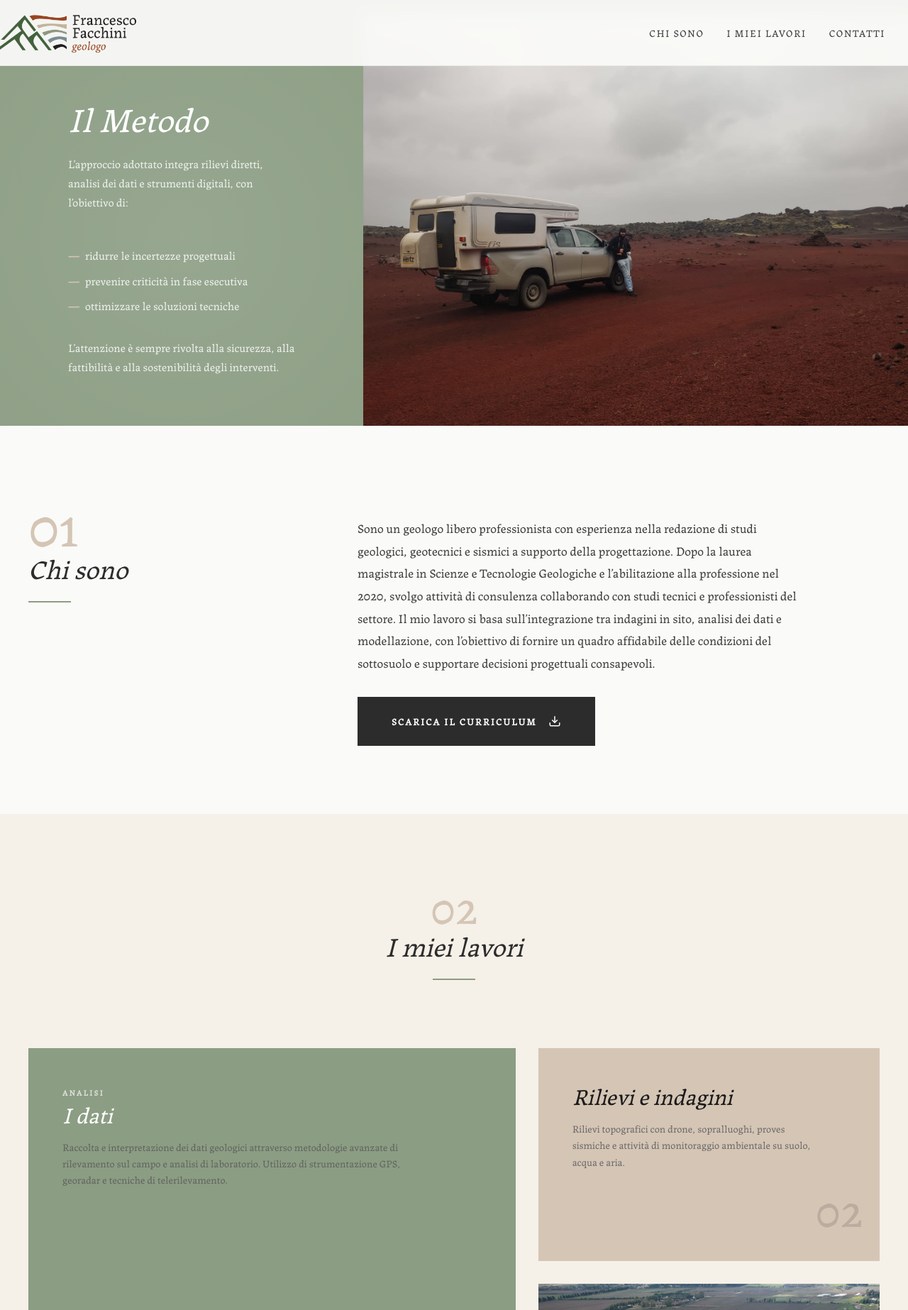
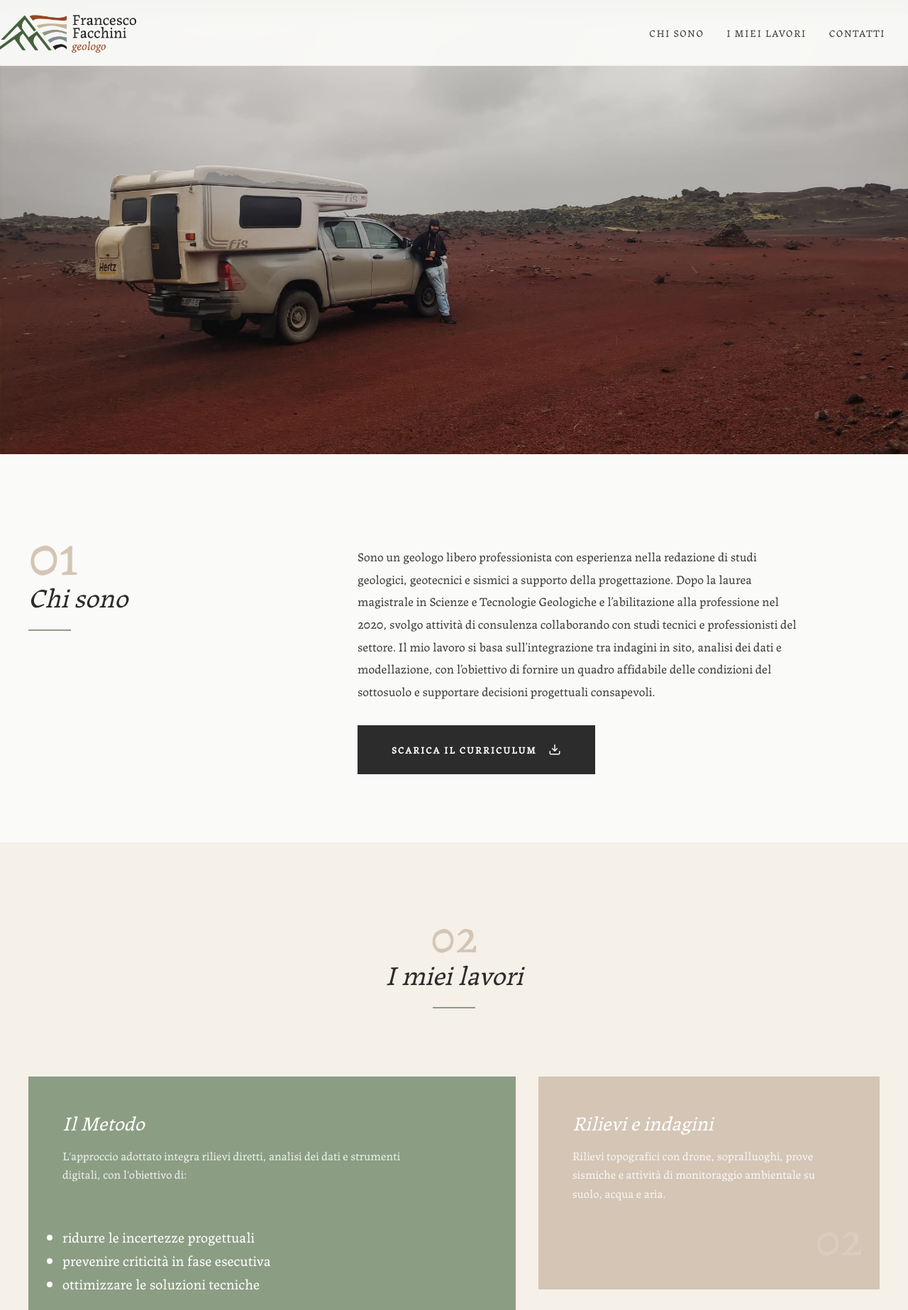
Before and after one commit to edoardo-nicoli03/Francesco_Facchini.website, a plain HTML site: page sito_Francesco_Facchini/index.html in a window 1280 px wide. Shown: the top 1846 px of the page at 71% size. Drawn offline with Linux system fonts and the light colour scheme.

Commit message:
Sezione i miei lavori messa apposto

```diff
--- a/sito_Francesco_Facchini/index.html
+++ b/sito_Francesco_Facchini/index.html
@@ -48,34 +48,15 @@
          HERO SECTION - Editorial Split Layout
          ============================================ -->
     <header class="hero" id="hero">
-        <div class="hero-content">
-            <span class="hero-label"></span>
-            <h1 class="hero-title">Il Metodo</h1>
-            <p class="hero-subtitle">
-                L’approccio adottato integra rilievi diretti, analisi dei dati e strumenti digitali, con l’obiettivo di:
-                </p>
-                <ul class="hero-list">
-                    <li> ridurre le incertezze progettuali </li>
-                    <li> prevenire criticità in fase esecutiva </li>
-                    <li> ottimizzare le soluzioni tecniche </li>
 
-                </ul>
-                <p class="hero-subtitle last paragraph">
-
-                L’attenzione è sempre rivolta alla sicurezza, alla fattibilità e alla sostenibilità degli interventi.
-
-                </p>
-
-        </div>
-
-<div class="hero-image-slider-wrapper">
-    <div class="hero-image-slider">
+    <div class="hero-image-slider-wrapper">
+      <div class="hero-image-slider">
         <img src="assets/Hero_img.jpeg" alt="Vista 1" class="slider-image">
         <img src="assets/strada dall'alto.jpeg" alt="Vista 2" class="slider-image">
         <img src="assets/foto pino.jpeg" alt="Vista 3" class="slider-image">
+     </div>
     </div>
-</div>
-    </header>
+     </header>
 
     <!-- ============================================
          SECTION 1 - Chi Sono (About)
@@ -119,14 +100,15 @@
                 <article class="project-card project-card--large project-card--sage">
                     <div class="project-card-inner">
                         <div>
-                            <span class="project-label">Analisi</span>
-                            <h3 class="project-title">I dati</h3>
+
+                            <h3 class="project-title">Il Metodo</h3>
                             <p class="project-description">
-                                Raccolta e interpretazione dei dati geologici attraverso
-                                metodologie avanzate di rilevamento sul campo e analisi
-                                di laboratorio. Utilizzo di strumentazione GPS,
-                                georadar e tecniche di telerilevamento.
-                            </p>
+                                L'approccio adottato integra rilievi diretti, analisi dei dati e strumenti digitali, con l'obiettivo di:
+                                </p>
+                                <ul class ="project-list">
+                                    <li>ridurre le incertezze progettuali</li>
+                                    <li>prevenire criticità in fase esecutiva</li>
+                                    <li>ottimizzare le soluzioni tecniche</li>
                         </div>
                         <span class="project-number" aria-hidden="true">01</span>
                     </div>
@@ -139,7 +121,7 @@
 
                            <h3 class="project-title">Rilievi e indagini</h3>
                             <p class="project-description">
-                                Rilievi topografici con drone, sopralluoghi, proves sismiche e attività di monitoraggio
+                                Rilievi topografici con drone, sopralluoghi, prove sismiche e attività di monitoraggio
                                 ambientale su suolo, acqua e aria.
                             </p>
                         </div>
@@ -170,7 +152,7 @@
                 </article>
 
                 <!-- Project 5 - Small Card (Light Sand) -->
-                <article class="project-card project-card--small project-card--light">
+                <article class="project-card project-card--small project-card--blue">
                     <div class="project-card-inner">
                         <div>
 
@@ -198,12 +180,12 @@
                 <article class="project-card project-card--medium project-card--sage">
                     <div class="project-card-inner">
                         <div>
-                            <span class="project-label">Consulenza</span>
-                            <h3 class="project-title">Le soluzioni</h3>
+
+                            <h3 class="project-title">Studi Geologici e Geotecnici</h3>
                             <p class="project-description">
-                                Elaborazione di proposte progettuali sostenibili
-                                e conformi alle normative vigenti in materia
-                                di tutela ambientale e sicurezza.
+                                Redazioni di relazioni geologiche, geotecniche e sismiche per interventi edilizi
+                                e infrasturtturali, in conformità alle normative vigenti.
+
                             </p>
                         </div>
                         <span class="project-number" aria-hidden="true">05</span>
--- a/sito_Francesco_Facchini/styles.css
+++ b/sito_Francesco_Facchini/styles.css
@@ -233,135 +233,29 @@ img {
    HERO SECTION - Editorial Split Layout
    ============================================ */
 .hero {
-    min-height: 40vh;
-    max-height: 600px;
+    height: 80vh;
+    max-height: 700px;
     padding-top: 20px;
-    display: grid;
+    display: block;
     grid-template-columns: 0.8fr 1.2fr;
     background-color: #8c977f;
     overflow: hidden;
-}
-
-/* Hero Content - Left Side */
-.hero-content {
-    display: flex;
-    flex-direction: column;
-    justify-content: center;
-    padding: var(--space-3xl);
-    background-color: var(--sage-green);
-    position: relative;
-    max-width: 100%;
-}
-
-.hero-content::before {
-    content: '';
-    position: absolute;
-    top: -50%;
-    left: -50%;
-    width: 200%;
-    height: 200%;
-    background: radial-gradient(circle, rgba(255,255,255,0.1) 0%, transparent 70%);
-    pointer-events: none;
-}
-
-.hero-label {
-    font-size: 0.75rem;
-    font-weight: 600;
-    text-transform: uppercase;
-    letter-spacing: 0.2em;
-    color: rgba(255, 255, 255, 0.7);
-    margin-bottom: var(--space-md);
-}
-
-.hero-title {
-    font-size: clamp(2rem, 4vw, 3rem);
-    color: var(--white);
-    line-height: 1.1;
-    margin-bottom: var(--space-md);
-    font-weight: 400;
-    font-family: var(--font-serif);
-    font-style: italic;
-}
-
-.hero-subtitle {
-    font-family: var(--font-sans);
-    font-size: 1rem;
-    color: rgba(255, 255, 255, 0.85);
-    line-height: 1.7;
-    max-width: 480px;
-    margin-bottom: var(--space-md);
-}
-
-.hero-year {
-    position: absolute;
-    bottom: var(--space-xl);
-    left: var(--space-3xl);
-    font-family: var(--font-serif);
-    font-size: 6rem;
-    font-weight: 300;
-    color: rgba(255, 255, 255, 0.15);
-    line-height: 1;
-}
-
-.hero-list {
-    list-style: none; /* Togliamo i bruttissimi pallini di default */
-    padding-left: 0;
-    margin: var(--space-md) 0;
-    font-family: var(--font-sans);
-    color: rgba(255, 255, 255, 0.85); /* Stesso colore del testo normale */
-}
-
-.hero-list li {
-    position: relative;
-    padding-left: 1.5rem;
-    margin-bottom: 0.5rem;
-    font-size: 1rem;
-    line-height: 1.7;
-}
-.hero-list li::before {
-    content: '—';
-    position: absolute;
-    left: 0;
-    color: var(--sand-beige); /* Usiamo il color sabbia per creare un bel dettaglio */
-    font-weight: bold;
-}
-
-/* Hero Image - Right Side */
-.hero-image {
-    position: relative;
-    overflow: hidden;
-}
-
-/* Hero Image - Right Side */
-.hero-image {
-    position: relative;
-    overflow: hidden;
-    /* Opzionale: se l'immagine non è alta abbastanza, puoi dare un'altezza fissa al contenitore genitore */
-    min-height: 100%;
-}
-
-/* La vera immagine */
-.foto-copertina {
-    width: 100%;
-    height: 100%;
-    object-fit: cover;
-    object-position: center;
+    position :relative;
 }
 
 .hero-image-slider-wrapper {
-    position: relative;
+
     width: 100%;
     height: 100%;
     overflow: hidden;
+
 }
 
 .hero-image-slider {
     display: flex;
     width: 300%;
     height: 100%;
-    overflow: hidden;
     animation: autoSlide 9s infinite;
-
 
 }
 
@@ -371,16 +265,21 @@ img {
 }
 
 .slider-image {
-    flex-shrink: 0; /* Ogni immagine prende il 100% del contenitore */
     width: 33.333%;
     height: 100%;
+    object-fit: cover;
+    object-position: center center;
 
-    /* Assicuriamo che la foto riempia senza deformarsi */
-    object-fit: cover;
-    object-position: center;
+    }
 
-    /* PUNTO DI AGGANCIO: L'immagine si blocca all'inizio */
+.hero-image-slider .slider-image:nth-child(2) {
+    object-position: center 50%;
 
+
+}
+
+.hero-image-slider .slider-image:nth-child(3) {
+    object-position: center 50%;
 }
 @keyframes autoSlide {
     0%   { transform: translateX(0); }
@@ -551,11 +450,12 @@ img {
 .project-card {
     position: relative;
     overflow: hidden;
-    transition: transform var(--transition-base);
+    transition: transform 0.3s ease, box-shadow 0.3s ease;
 }
 
 .project-card:hover {
-    transform: translateY(-4px);
+    transform: translateY(-5px);
+    box-shadow: 0 16px 40px rgba(0, 0, 0, 0.15);
 }
 
 /* Card Sizes and Positions - Asymmetric Grid */
@@ -580,68 +480,105 @@ img {
     display: flex;
     flex-direction: column;
     justify-content: space-between;
+    color : #ffffff;
 }
 
 /* Card Color Variants - Editorial Palette */
 .project-card--sage {
     background-color: var(--sage-green);
-    color: var(--white);
 }
 
-.project-card--sage .project-title,
-.project-card--sage .project-label {
-    color: var(--white);
+.project-card--sage * {
+    color: #ffffff !important;
 }
 
 .project-card--beige {
     background-color: var(--sand-beige);
-    color: var(--slate-dark);
+}
+
+.project-card--beige * {
+    color: #ffffff !important;
 }
 
 .project-card--dark {
     background-color: var(--slate-dark);
-    color: var(--white);
 }
 
-.project-card--dark .project-title,
-.project-card--dark .project-label {
-    color: var(--white);
+.project-card--dark * {
+    color: #ffffff !important;
 }
 
-.project-card--dark *{
-    background-color: #984522;
-    color: var(--white);
+.project-card--blue {
+    background-color: #7a8a92;
+}
 
+.project-card--blue * {
+    color: #ffffff !important;
 }
 
 .project-card--image {
     background-color: var(--sage-light);
 }
 
+.project-card--image * {
+    color: #ffffff !important;
+}
+
 /* Card Typography */
 .project-label {
-    font-size: 0.7rem;
+    font-size: clamp(0.6rem, 1vw, 0.8rem);
     font-weight: 600;
     text-transform: uppercase;
     letter-spacing: 0.2em;
-    opacity: 0.7;
+    opacity: 0.75;
     margin-bottom: var(--space-xs);
+    color: #ffffff;
+    transition: opacity 0.25s ease, transform 0.25s ease;
+}
+
+.project-card:hover .project-label {
+    opacity: 1;
+    transform: translateX(3px);
 }
 
 .project-title {
     font-family: var(--font-serif);
-    font-size: clamp(1.5rem, 2.5vw, 2.2rem);
+    font-size: clamp(1.4rem, 2.2vw, 1.9rem);
     font-weight: 400;
     font-style: italic;
     line-height: 1.2;
     margin-bottom: var(--space-sm);
+    color: #ffffff;
+    background-image: linear-gradient(#ffffff, #ffffff);
+    background-repeat: no-repeat;
+    background-size: 0% 1.5px;
+    background-position: left bottom;
+    transition: background-size 0.4s ease, transform 0.3s ease;
+}
+
+.project-card:hover .project-title {
+    background-size: 100% 1.5px;
+    transform: translateY(-2px);
 }
 
 .project-description {
-    font-size: 0.9rem;
+    font-size: clamp(0.9rem, 1.3vw, 1.1rem);
     line-height: 1.6;
     opacity: 0.85;
     max-width: 90%;
+    color: #ffffff;
+    transition: opacity 0.25s ease;
+}
+
+.project-card:hover .project-description {
+    opacity: 1;
+}
+
+.project-list {
+    margin-top: 10%;
+    font-size: clamp(1rem, 1.6vw, 1.4rem);
+    max-height: 2cm;
+    color: #ffffff;
 }
 
 .project-number {
@@ -652,6 +589,8 @@ img {
     position: absolute;
     bottom: var(--space-md);
     right: var(--space-md);
+    pointer-events: none;
+    color: #ffffff;
 }
 
 /* Image Placeholder in Cards */
@@ -677,6 +616,7 @@ img {
     text-transform: uppercase;
     letter-spacing: 0.15em;
 }
+
 
 
 /* ============================================
@@ -808,13 +748,8 @@ img {
    RESPONSIVE STYLES - Media Queries
    ============================================ */
 
-/* Tablet - Large (1024px and below) */
-@media (max-width: 1024px) {
-    .chi-sono-grid {
-        grid-template-columns: 1fr;
-        gap: var(--space-xl);
-    }
-
+/* Tablet - Large (1100px and below - half screen PC) */
+@media (max-width: 1100px) {
     .projects-grid {
         grid-template-columns: repeat(6, 1fr);
     }
@@ -830,6 +765,14 @@ img {
 
     .project-card--small {
         grid-column: span 3;
+    }
+}
+
+/* Tablet - Large (1024px and below) */
+@media (max-width: 1024px) {
+    .chi-sono-grid {
+        grid-template-columns: 1fr;
+        gap: var(--space-xl);
     }
 
     .contatti-container {
@@ -906,13 +849,13 @@ img {
 
     /* Projects Grid Mobile */
     .projects-grid {
-        grid-template-columns: 1fr;
+        grid-template-columns: repeat(2, 1fr);
     }
 
     .project-card--large,
     .project-card--medium,
     .project-card--small {
-        grid-column: span 1;
+        grid-column: span 2;
         grid-row: span 1;
     }
 
@@ -925,6 +868,32 @@ img {
         flex-direction: column;
         gap: var(--space-md);
         text-align: center;
+    }
+}
+
+/* Mobile - Tablet (768px and below) */
+@media (max-width: 768px) {
+    .projects-grid {
+        grid-template-columns: repeat(2, 1fr);
+    }
+
+    .project-card--large,
+    .project-card--medium,
+    .project-card--small {
+        grid-column: span 2;
+    }
+}
+
+/* Mobile (480px and below) */
+@media (max-width: 480px) {
+    .projects-grid {
+        grid-template-columns: 1fr;
+    }
+
+    .project-card--large,
+    .project-card--medium,
+    .project-card--small {
+        grid-column: span 1;
     }
 }
 
```
